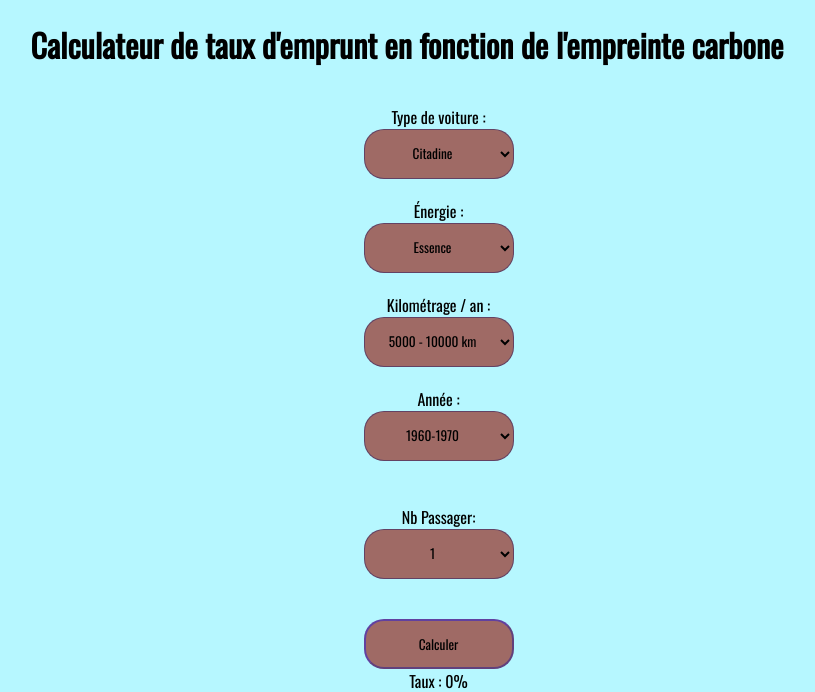
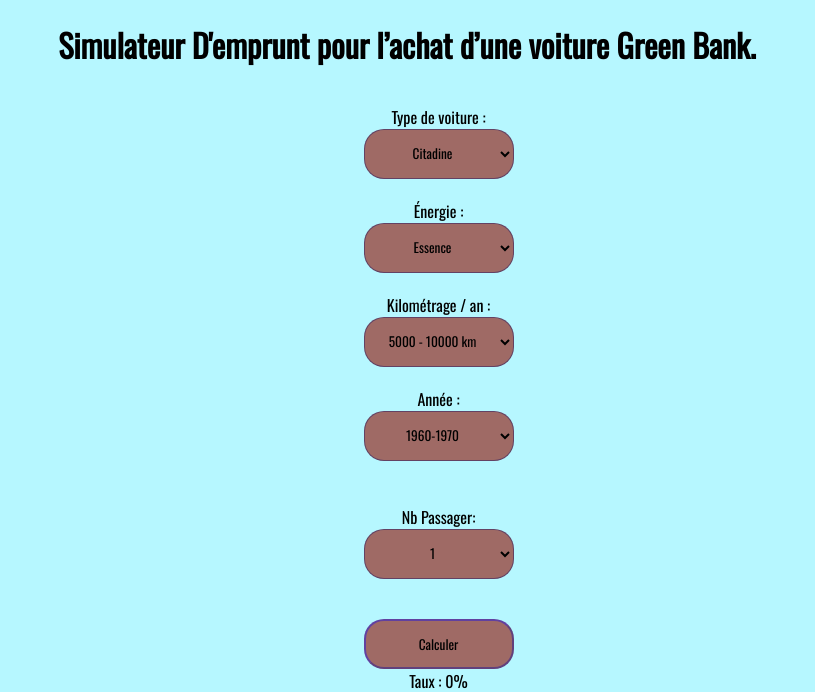
Before and after one commit to asynconf2023/GasTech-Dev, a Flask app: page / in a window 1280 px wide. Shown: the top 692 px of the page, without its empty margins (233-1048 px from the left). Run offline with Flask 3, Linux system fonts and the light colour scheme.

Commit message:
Update Title of Index.html

```diff
--- a/templates/index.html
+++ b/templates/index.html
@@ -47,7 +47,7 @@
     </style>
 </head>
 <body>
-    <h1>Calculateur de taux d'emprunt en fonction de l'empreinte carbone</h1>
+    <h1>Simulateur D'emprunt pour l’achat d’une voiture Green Bank.</h1>
     <div class="form-container">
         <form method="post" class="">
             <label for="voiture">Type de voiture :</label>
```
